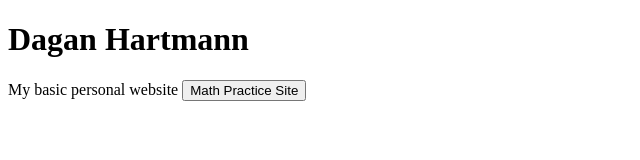
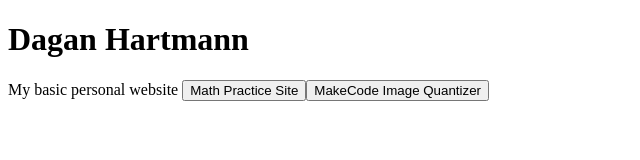
Before and after one commit to ch3mbot/ch3mbot.github.io, a plain HTML site: page index.html in a window 1280 px wide. Shown: the whole page, without its empty margins (0-640 px from the left). Drawn offline with Linux system fonts and the light colour scheme.

Commit message:
Update index.html
Added button for new site

```diff
--- a/index.html
+++ b/index.html
@@ -10,6 +10,11 @@
                 <span>Math Practice Site</span>
                 <br />
             </span>
+            <button id="button-makecode-quantizer" class="button">
+            <span>
+                <span>MakeCode Image Quantizer</span>
+                <br />
+            </span>
           </button>
         </div>
       </div>
```
